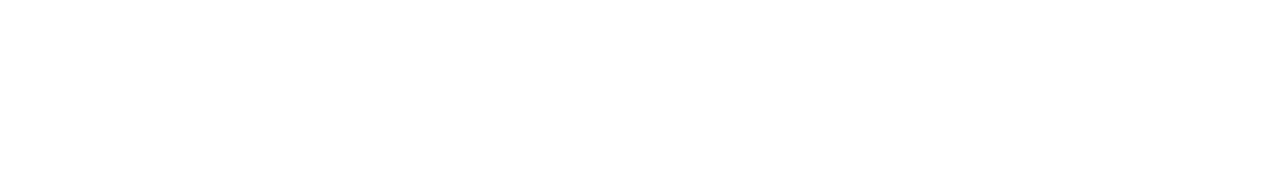
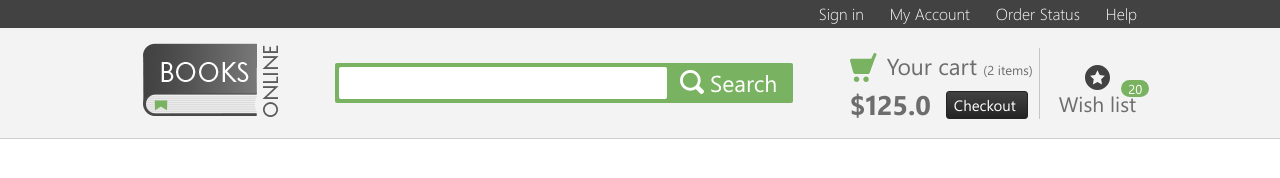
Before and after one commit to s0litude0ne/bookstore, a website: page app/index.html in a window 1280 px wide. Drawn offline with nearby package versions, Linux system fonts and the light colour scheme; files that its build step writes are made by us from their sources.

Commit message:
added header

```diff
--- a/app/index.html
+++ b/app/index.html
@@ -11,7 +11,51 @@
 </head>
 
 <body>
-
+	<header class="header">
+		<div class="header__top">
+			<div class="container">
+				<nav class="header__nav">
+					<ul>
+						<li><a href="#">Sign in</a></li>
+						<li><a href="#">My Account</a></li>
+						<li><a href="#">Order Status</a></li>
+						<li><a href="#">Help</a></li>
+					</ul>
+				</nav>
+			</div>
+		</div>
+		<div class="header__menu">
+			<div class="container">
+				<div class="header__menu-inner">
+					<div class="header__logo">
+						<a href="#">
+							<img src="images/logo.png" alt="">
+						</a>
+					</div>
+					<div class="header__menu-form">
+						<form>
+							<input type="text" required>
+							<button type="submit">
+								<img src="images/search.png" alt="">
+								Search
+							</button>
+						</form>
+					</div>
+					<div class="header__menu-basket">
+						<a class='basket' href="#">Your cart <span>(2 items)</span></a>
+						<div class="balance">
+							<a href="#">$125.0</a>
+							<a class="checkout" href="#">Checkout</a>
+						</div>
+					</div>
+					<div class="header__menu-list">
+						<img src="images/wishList.svg" alt="">
+						<a href="#">Wish list</a>
+					</div>
+				</div>
+			</div>
+		</div>
+	</header>
 
 	<script src="https://ajax.googleapis.com/ajax/libs/jquery/3.6.3/jquery.min.js"></script>
 	<script src="js/libs.min.js"></script>
--- /dev/null
+++ b/app/scss/_fonts.scss
@@ -0,0 +1,24 @@
+@font-face {
+	font-family: 'SegoeWPRegular';
+	src:
+		url('../fonts/SegoeWPRegular.woff2') format('woff2'),
+		url('../fonts/SegoeWPRegular.woff') format('woff');
+	font-style: normal;
+	font-weight: 400;
+	font-display: swap;
+}
+
+@font-face {
+	font-family: 'SegoeWPLight';
+	src:
+		url('../fonts/SegoeWPLight.woff2') format('woff2'),
+		url('../fonts/SegoeWPLight.woff') format('woff');
+	font-display: swap;
+}
+@font-face {
+	font-family: 'SegoeWPBold';
+	src:
+		url('../fonts/SegoeWPBold.woff2') format('woff2'),
+		url('../fonts/SegoeWPBold.woff') format('woff');
+	font-display: swap;
+}
--- /dev/null
+++ b/app/scss/_global.scss
@@ -0,0 +1,33 @@
+html {
+	box-sizing: border-box;
+}
+
+*,
+*::before,
+*::after {
+	box-sizing: inherit;
+}
+
+a {
+	display: inline-block;
+	text-decoration: none;
+}
+
+ul,
+li {
+	margin: 0;
+	padding: 0;
+	list-style: none;
+}
+
+body {
+	font-family: 'SegoeWPRegular', sans-serif;
+	font-size: 16px;
+	line-height: 26px;
+}
+
+.container {
+	max-width: 1024px;
+	margin: 0 auto;
+	padding: 0 15px;
+}
--- /dev/null
+++ b/app/scss/_vars.scss
@@ -0,0 +1 @@
+$green: #79b260;
--- a/app/scss/style.scss
+++ b/app/scss/style.scss
@@ -1,9 +1,153 @@
-html {
-	box-sizing: border-box;
+@import 'vars';
+@import 'global';
+@import 'fonts';
+
+.header__top {
+	background-color: #424242;
 }
 
-*,
-*::before,
-*::after {
-	box-sizing: inherit;
+.header__nav {
+	ul {
+		display: flex;
+		justify-content: flex-end;
+		height: 28px;
+		align-items: center;
+		font-family: 'SegoeWPLight';
+
+		li+li {
+			margin-left: 26px;
+		}
+
+		a {
+			color: #fff;
+		}
+	}
 }
+
+.header__menu {
+	background-color: #f3f3f3;
+	border-bottom: 1px solid #cecece;
+}
+
+.header__menu-inner {
+	height: 110px;
+	display: flex;
+	justify-content: space-between;
+	align-items: center;
+}
+
+.header__menu-form {
+	background-color: $green;
+	border-radius: 2px;
+	padding: 4px;
+	height: 40px;
+	max-width: 458px;
+	width: 100%;
+
+	input {
+		border-radius: 2px;
+		border: none;
+		outline: none;
+		padding: 1px 3px;
+		line-height: 30px;
+		color: #424242;
+		max-width: 328px;
+		width: 100%;
+	}
+
+	button {
+		border: none;
+		background-color: transparent;
+		cursor: pointer;
+		padding: 0 12px 0 12px;
+		color: #fff;
+		font-size: 23px;
+		margin-left: -4px; //Чтобы избавиться от загадочного отступа между inline-block элементами.
+		line-height: 32px;
+		vertical-align: top;
+
+		img {
+			position: relative;
+			top: 2px;
+		}
+	}
+}
+
+.header__menu-basket {
+	max-width: 190px;
+	padding-top: 5px;
+	padding-right: 6px;
+	border-right: 1px solid #c6c6c6;
+
+	.basket {
+		padding-left: 37px;
+		position: relative;
+		font-size: 23px;
+		color: #6d6d6d;
+		margin-bottom: 8px;
+
+		span {
+			font-size: 13px;
+		}
+	}
+
+	.basket::before {
+		content: '';
+		background-image: url(../images/basket.svg);
+		position: absolute;
+		width: 27px;
+		height: 29px;
+		left: 0;
+	}
+
+	.balance {
+		display: flex;
+
+		a {
+			font-family: 'SegoeWPBold';
+			font-size: 27px;
+			color: #6d6d6d;
+		}
+
+		.checkout {
+			margin-left: 15px;
+			padding-left: 7px;
+			padding-right: 11px;
+			font-family: 'SegoeWPRegular';
+			font-size: 15px;
+			color: #fff;
+			border-radius: 3px;
+			border: 1px solid #232323;
+			background: linear-gradient(to top, #242424, #424242);
+			box-shadow: inset 1 1 rgba(#767676, .75);
+		}
+	}
+}
+
+.header__menu-list {
+	max-width: 79px;
+	text-align: center;
+	line-height: 0; //Чтобы убрать отступ снизу изображения
+	margin-left: -38px;
+	margin-top: 15px;
+
+	a {
+		position: relative;
+		line-height: 26px;
+		font-size: 21px;
+		color: #6d6d6d;
+		&::after{
+			content: '20';
+			position: absolute;
+			background-color: $green;
+			border-radius: 10px;
+			font-size: 13px;
+			color: #fff;
+			line-height: 13px;
+			padding: 2px 7px;
+			top: -10px;
+			right: -13px;
+		}
+	}
+
+}
```
Also changed, not shown: app/fonts/SegoeWPBold.woff (added), app/fonts/SegoeWPBold.woff2 (added), app/fonts/SegoeWPLight.woff (added), app/fonts/SegoeWPLight.woff2 (added), app/fonts/SegoeWPRegular.woff (added), app/fonts/SegoeWPRegular.woff2 (added), app/images/basket.svg (added), app/images/logo.png (added), app/images/search.png (added), app/images/wishList.svg (added).
